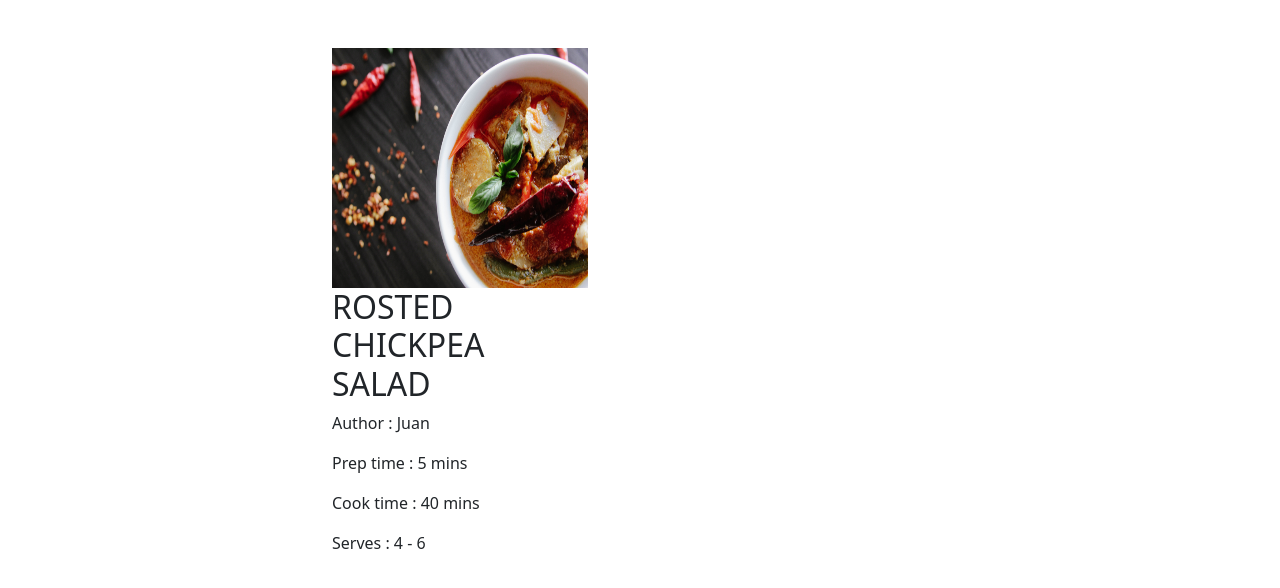
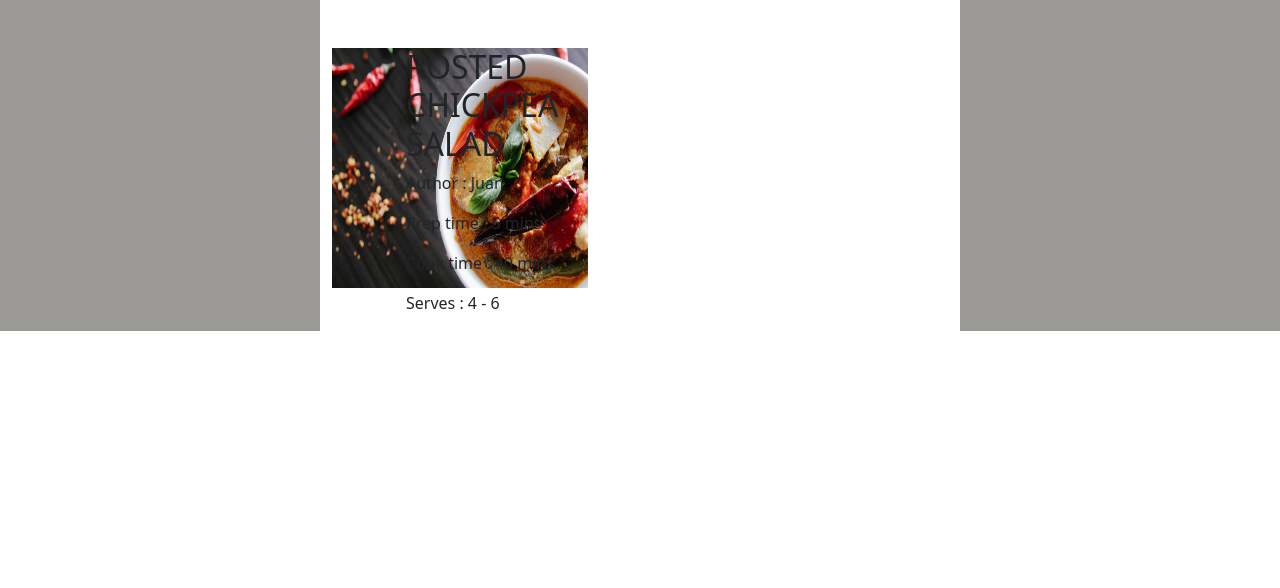
Before and after one commit to charles-okunzo/recipe-hub, an Angular app in the folder Frontend/recipe-hub/: page / in a window 1280 px wide. Shown: the top 588 px of the page. Built offline with nearby package versions, Linux system fonts and the light colour scheme.

Commit message:
bug:optimizing edges

```diff
--- a/Frontend/recipe-hub/src/app/recipe-detail/recipe-detail.component.html
+++ b/Frontend/recipe-hub/src/app/recipe-detail/recipe-detail.component.html
@@ -1,12 +1,12 @@
 <div class="container-fluid">
     <div class="row">
-        <div class="col-md-3"></div>
+        <div class="col-md-3 drive"></div>
         <div class="col-md-6">
             <div class="center mt-5">
                 <div class="row">
-                    <div class="col-md-6">
+                    <div class="col-md-6 d-flex">
                         <div class="col-md-3">
-                            <img src="../assets/food3.jpg" alt="">
+                            <img src="../assets/food3.jpg" alt="recipe-name">
                         </div>
                         <div class="col-md-9">
                             <h2>ROSTED CHICKPEA SALAD</h2>
@@ -19,7 +19,7 @@
                 </div>
             </div>
         </div>
-        <div class="col-md-3"></div>
+        <div class="col-md-3 drive"></div>
     </div>
 </div>
 
--- a/Frontend/recipe-hub/src/styles.css
+++ b/Frontend/recipe-hub/src/styles.css
@@ -13,3 +13,6 @@ img{
     height: 30vh;
     width: 20vw;
 }
+.drive{
+    background-color: #9B9A96;
+}
```
